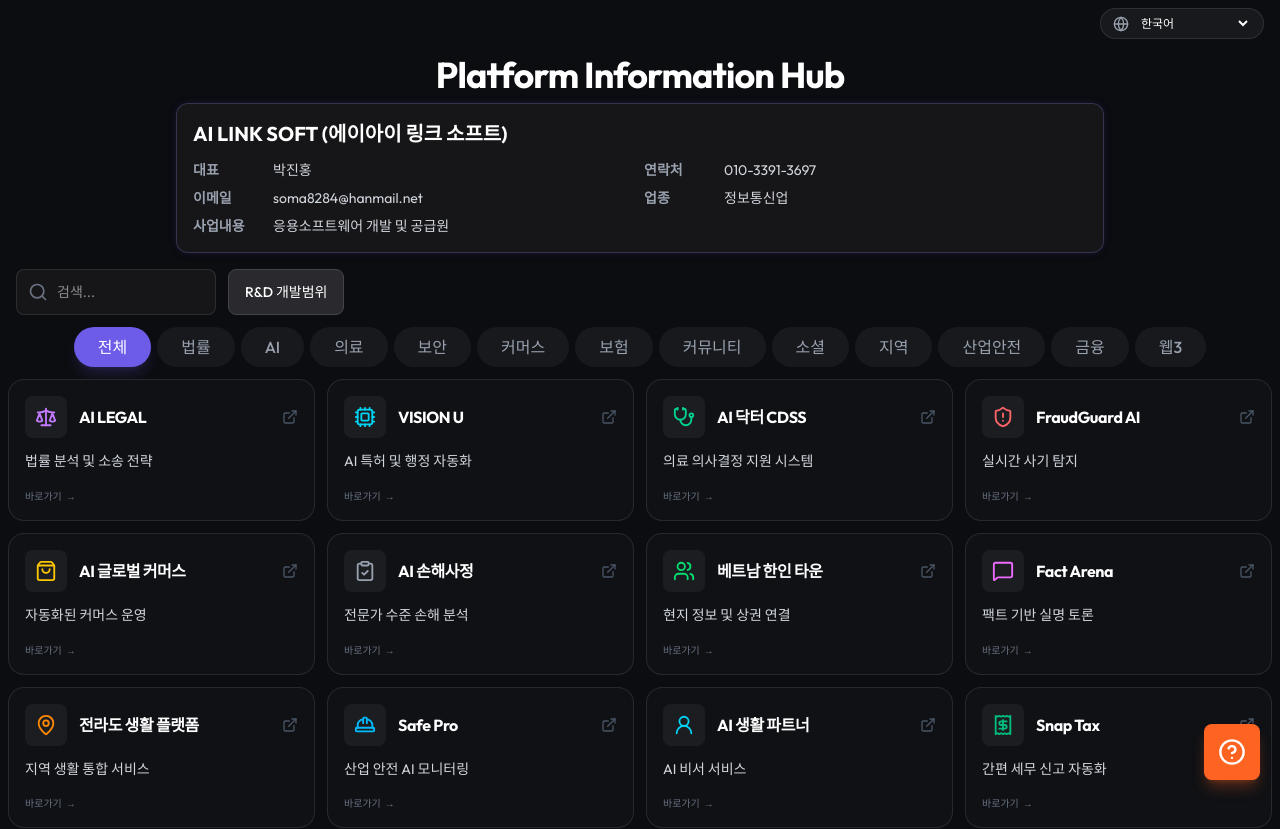
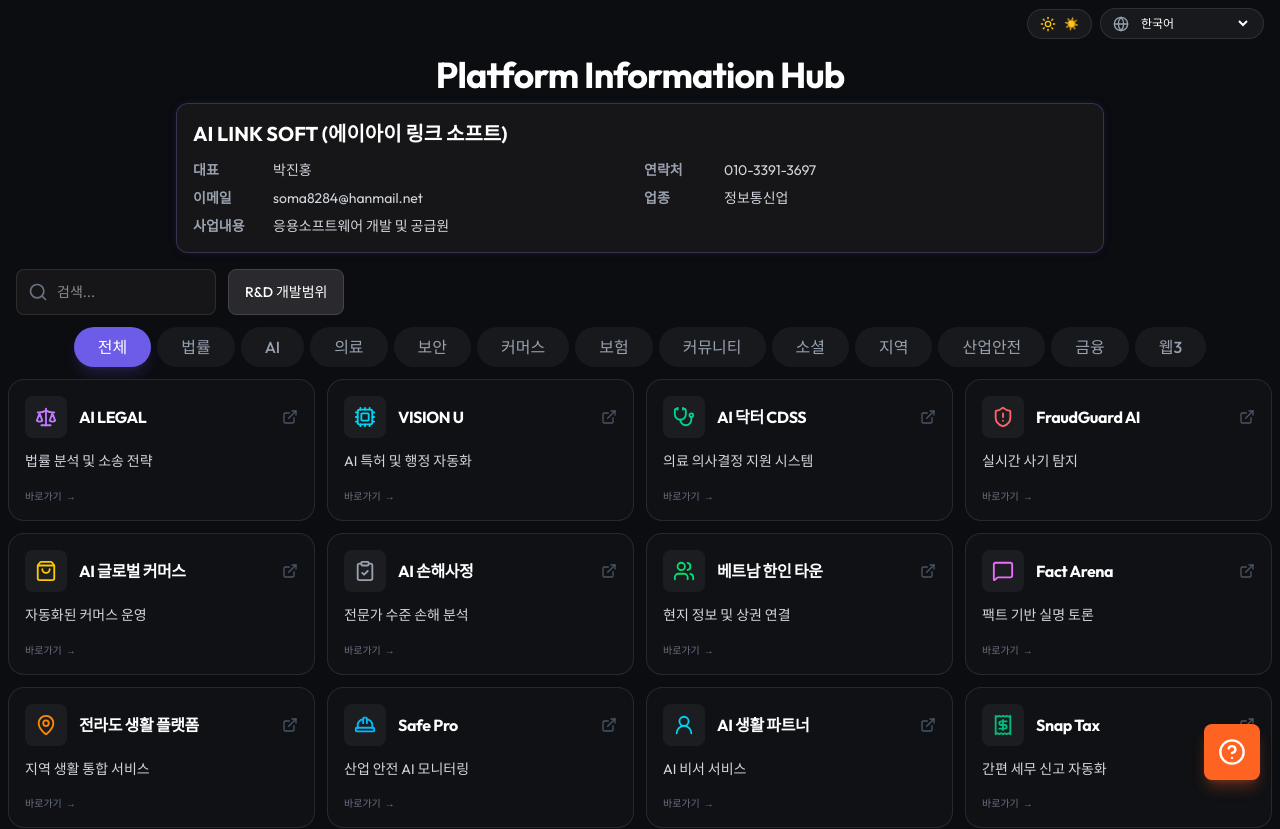
Before and after one commit to langsb16-collab/totalsite0323, a React (Vite) app: page / in a window 1280 px wide. Shown: the top 829 px of the page. Built offline with nearby package versions, Linux system fonts and the light colour scheme.

Commit message:
다크/라이트 모드 전환 기능 추가 - CSS 변수 활용, 언어 선택기 옆 배치

```diff
--- a/src/App.tsx
+++ b/src/App.tsx
@@ -30,6 +30,7 @@ import {
 // Components
 import FAQ from "./components/FAQ";
 import LanguageSelector from "./components/LanguageSelector";
+import ThemeToggle from "./components/ThemeToggle";
 
 // Translations
 import { translations } from "./i18n/translations";
@@ -151,6 +152,7 @@ export default function App() {
   const [search, setSearch] = useState("");
   const [category, setCategory] = useState("all");
   const [isMobile, setIsMobile] = useState(false);
+  const [isDark, setIsDark] = useState(true);
 
   // Guest System + Document Title
   useEffect(() => {
@@ -168,6 +170,15 @@ export default function App() {
     window.addEventListener("resize", checkMobile);
     return () => window.removeEventListener("resize", checkMobile);
   }, []);
+
+  // Theme Toggle Effect
+  useEffect(() => {
+    if (isDark) {
+      document.body.classList.remove("light-mode");
+    } else {
+      document.body.classList.add("light-mode");
+    }
+  }, [isDark]);
 
   // i18n Hook
   const t = (key: string) => {
@@ -194,8 +205,9 @@ export default function App() {
   return (
     <div className="min-h-screen bg-[#0B0D10] font-sans">
       <div className="w-full">
-        {/* Header (Language Selector) */}
-        <div className="flex justify-end px-4 py-2">
+        {/* Header (Language Selector + Theme Toggle) */}
+        <div className="flex justify-end items-center gap-2 px-4 py-2">
+          <ThemeToggle isDark={isDark} setIsDark={setIsDark} />
           <LanguageSelector lang={lang} setLang={setLang} />
         </div>
 
--- /dev/null
+++ b/src/components/ThemeToggle.tsx
@@ -0,0 +1,26 @@
+import React from "react";
+import { Sun, Moon } from "lucide-react";
+
+interface ThemeToggleProps {
+  isDark: boolean;
+  setIsDark: (isDark: boolean) => void;
+}
+
+export default function ThemeToggle({ isDark, setIsDark }: ThemeToggleProps) {
+  return (
+    <button
+      onClick={() => setIsDark(!isDark)}
+      className="flex items-center gap-2 rounded-full bg-white/5 px-3 py-1.5 border border-white/10 hover:bg-white/10 transition-colors"
+      aria-label="Toggle theme"
+    >
+      {isDark ? (
+        <Sun size={16} className="text-yellow-400" />
+      ) : (
+        <Moon size={16} className="text-blue-400" />
+      )}
+      <span className="text-xs font-medium text-white">
+        {isDark ? "☀️" : "🌙"}
+      </span>
+    </button>
+  );
+}
--- a/src/index.css
+++ b/src/index.css
@@ -6,9 +6,38 @@
   --font-display: "Outfit", sans-serif;
 }
 
+/* CSS Variables for Theme */
+:root {
+  --bg-primary: #0B0D10;
+  --bg-secondary: #161618;
+  --bg-card: #0F1115;
+  --text-primary: #ffffff;
+  --text-secondary: #b0b0b0;
+  --text-tertiary: #666666;
+  --border-color: rgba(255, 255, 255, 0.1);
+  --border-hover: rgba(255, 255, 255, 0.2);
+  --input-bg: #111111;
+}
+
+/* Light Mode */
+body.light-mode {
+  --bg-primary: #f5f5f5;
+  --bg-secondary: #ffffff;
+  --bg-card: #ffffff;
+  --text-primary: #1a1a1a;
+  --text-secondary: #555555;
+  --text-tertiary: #888888;
+  --border-color: rgba(0, 0, 0, 0.1);
+  --border-hover: rgba(0, 0, 0, 0.2);
+  --input-bg: #f0f0f0;
+}
+
 @layer base {
   body {
-    @apply bg-[#0B0D10] text-white antialiased overflow-x-hidden;
+    @apply text-white antialiased overflow-x-hidden;
+    background-color: var(--bg-primary);
+    color: var(--text-primary);
+    transition: background-color 0.3s ease, color 0.3s ease;
   }
 }
 
```
